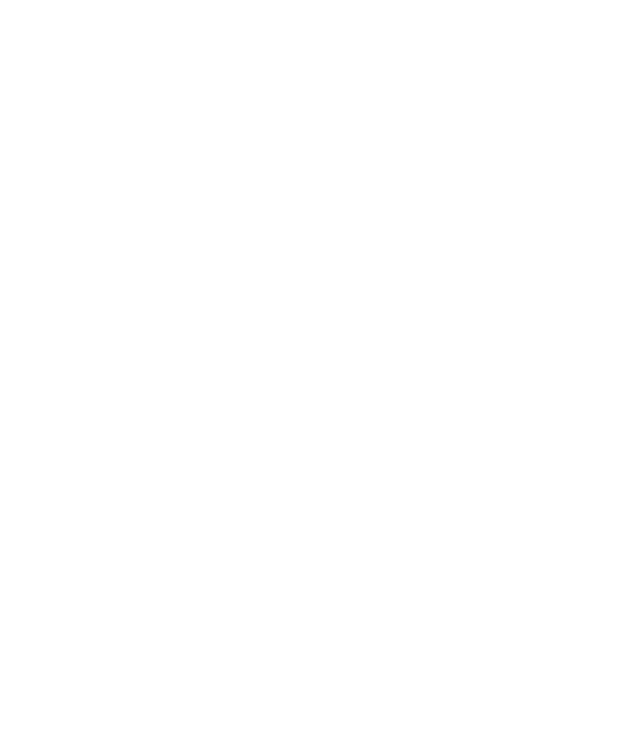
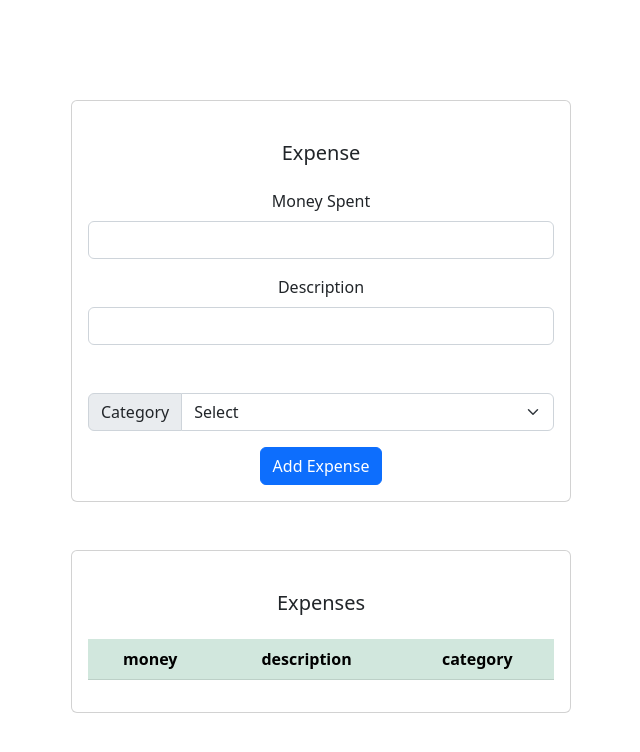
Before and after one commit to ajayjonna9/expensetracker, a React (Create React App) app: page /addexpanse in a window 1280 px wide. Before the commit this address had no page. Shown: the top 752 px of the page, without its empty margins (319-959 px from the left). Built offline with nearby package versions, Linux system fonts and the light colour scheme.

Commit message:
adding expense

```diff
--- a/src/App.js
+++ b/src/App.js
@@ -8,6 +8,7 @@
 import Profile from "./Components/Profile/Profile";
 import ContexProvider from "./Components/Store/ContexProvider";
 import Forgetpassword from "./Components/ForgetPassword/Forgetpassword";
+import AddExpense from "./Components/AddExpanses/AddExpense";
 function App() {
   return (
     <ContexProvider>
@@ -17,6 +18,7 @@
         <Route path="/signup" element={<Signup />}></Route>
         <Route path="/profile" element={<Profile />}></Route>
         <Route path="/forgetpassword" element={<Forgetpassword />}></Route>
+        <Route path="/addexpanse" element={<AddExpense />}></Route>
       </Routes>
     </ContexProvider>
   );
--- /dev/null
+++ b/src/Components/AddExpanses/AddExpense.css
@@ -0,0 +1,8 @@
+.expense {
+  width: 500px;
+  text-align: center;
+  margin: auto;
+  position: relative;
+
+  top: 100px;
+}
--- /dev/null
+++ b/src/Components/AddExpanses/AddExpense.js
@@ -0,0 +1,115 @@
+import React, { useRef, useState } from "react";
+import Button from "react-bootstrap/Button";
+import Form from "react-bootstrap/Form";
+import ButtonGroup from "react-bootstrap/ButtonGroup";
+import Dropdown from "react-bootstrap/Dropdown";
+import DropdownButton from "react-bootstrap/DropdownButton";
+import Card from "react-bootstrap/Card";
+import "./AddExpense.css";
+import Expense from "./Expense";
+import Table from "react-bootstrap/Table";
+
+const AddExpense = () => {
+  const moneySpent = useRef();
+  const description = useRef();
+  const category = useRef();
+  const [expensearr, setExpensearr] = useState([]);
+  const onAddExpanse = (e) => {
+    e.preventDefault();
+    const obj = {
+      money: moneySpent.current.value,
+      des: description.current.value,
+      category: category.current.value,
+    };
+    console.log(obj);
+    setExpensearr((pre) => {
+      return [...pre, obj];
+    });
+  };
+  return (
+    <div className="expense">
+      <Card>
+        <Card.Body>
+          <Card.Title className="m-4">Expense</Card.Title>
+          <form onSubmit={onAddExpanse}>
+            <div class="mb-3">
+              <label forhtml="money" className="form-label">
+                Money Spent
+              </label>
+              <input
+                type="number"
+                className="form-control"
+                id="money"
+                ref={moneySpent}
+                required
+              />
+            </div>
+            <div class="mb-3">
+              <label forhtml="description" className="form-label">
+                Description
+              </label>
+              <input
+                type="text"
+                className="form-control"
+                id="description"
+                ref={description}
+                required
+              />
+            </div>
+
+            <div className="input-group mt-5 mb-3">
+              <label className="input-group-text" for="inputGroupSelect01">
+                Category
+              </label>
+              <select
+                className="form-select"
+                id="inputGroupSelect01"
+                ref={category}
+                required
+              >
+                <option value="" selected>
+                  Select
+                </option>
+                <option value="Car">Car</option>
+                <option value="Movies">Movies</option>
+                <option value="Food">Food</option>
+                <option value="Petrol">Petrol</option>
+              </select>
+            </div>
+
+            <button type="submit" className="btn btn-primary">
+              Add Expense
+            </button>
+          </form>
+        </Card.Body>
+      </Card>
+      <Card className="mt-5">
+        <Card.Body>
+          <Card.Title className="m-4">Expenses</Card.Title>
+          <table class="table table-success table-striped">
+            <thead>
+              <tr>
+                <th>money</th>
+                <th>description</th>
+                <th>category</th>
+              </tr>
+            </thead>
+            <tbody>
+              {expensearr.map((ele) => {
+                return (
+                  <Expense
+                    money={ele.money}
+                    des={ele.des}
+                    category={ele.category}
+                  />
+                );
+              })}
+            </tbody>
+          </table>
+        </Card.Body>
+      </Card>
+    </div>
+  );
+};
+
+export default AddExpense;
--- /dev/null
+++ b/src/Components/AddExpanses/Expense.js
@@ -0,0 +1,15 @@
+import React from "react";
+
+const Expense = (props) => {
+  return (
+    <>
+      <tr>
+        <td>{props.money}</td>
+        <td>{props.des}</td>
+        <td>{props.category}</td>
+      </tr>
+    </>
+  );
+};
+
+export default Expense;
```
